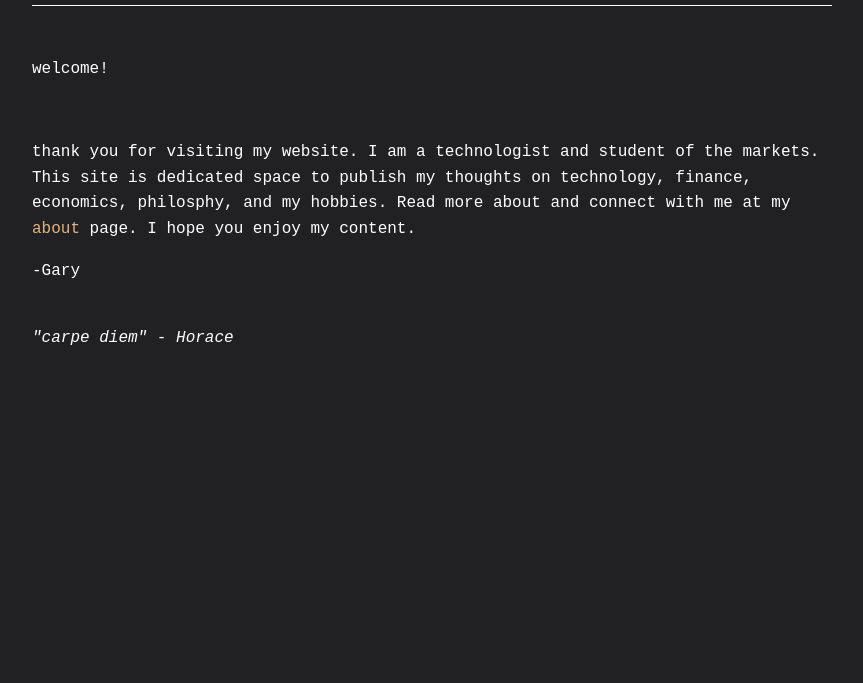
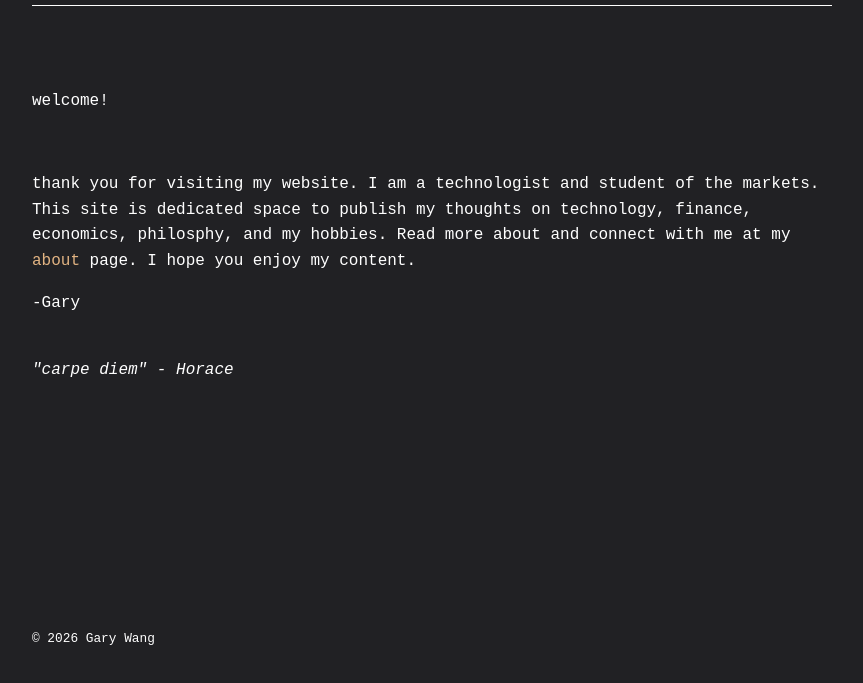
Before and after one commit to Gsnail157/Gsnail157.github.io, an Eleventy site: page index.html in a window 1280 px wide. Shown: the part 103-786 px from the top of the page, without its empty margins (208-1071 px from the left). Built offline with nearby package versions, Linux system fonts and the light colour scheme; Eleventy itself is replaced by a stand-in of ours; files that its build step writes are made by us from their sources.

Commit message:
added footer

```diff
--- a/index.html
+++ b/index.html
@@ -17,5 +17,6 @@
         <i>"carpe diem" - Horace</i>
         </p>
     </div>
+    <site-footer></site-footer>
 </body>
 </html>
--- a/layouts/templates.js
+++ b/layouts/templates.js
@@ -40,5 +40,22 @@ class SiteHead extends HTMLElement {
   }
 }
 
+class SiteFooter extends HTMLElement {
+  connectedCallback() {
+    const text = this.getAttribute('text') || '';
+    const year = new Date().getFullYear();
+
+    this.innerHTML = `
+      <footer class="site-footer">
+        <div class="footer-inner">
+          <span class="footer-copy">&copy; ${year} Gary Wang</span>
+          ${text ? `<span class="footer-text">${text}</span>` : ''}
+        </div>
+      </footer>
+    `;
+  }
+}
+
 customElements.define('site-head', SiteHead);
 customElements.define('site-header', SiteHeader);
+customElements.define('site-footer', SiteFooter);
--- a/styles/main.css
+++ b/styles/main.css
@@ -26,9 +26,16 @@
 
 html {
     background: var(--background-color);
+    min-height: 100%;
+    display: flex;
+    flex-direction: column;
 }
 
 body {
+    width: 100%;
+    display: flex;
+    flex-direction: column;
+    flex: 1;
     font-family: var(--font);
     max-width: var(--page-width);
     margin: 2rem auto;
@@ -73,9 +80,10 @@ body {
 }
 
 .content {
-    margin-top: 10rem;
+    flex: 1;
+    margin-top: 9rem;
     background: var(--background-color);
-    margin-bottom: 10rem;
+    margin-bottom: 4rem;
 }
 
 .header img {
@@ -473,6 +481,15 @@ a:hover::after {
   color: #f87171;
 }
 
+.site-footer { width: 100%; }
+.footer-inner {
+    display: flex;
+    align-items: center;
+    padding-bottom: 1rem;
+}
+.footer-copy { font-size: 0.8rem; color: var(--text-color); }
+.footer-text { font-size: 0.8rem; color: #888; }
+
 @media (max-width: 480px) {
   .header {
     width: 100%;
```
Also changed, not shown: _includes/portfolio.html (+1 -0 lines), _includes/post.html (+1 -0 lines), about/index.html (+1 -0 lines), blog/index.html (+1 -0 lines), books/index.html (+2 -1 lines), portfolio/index.html (+1 -0 lines).
